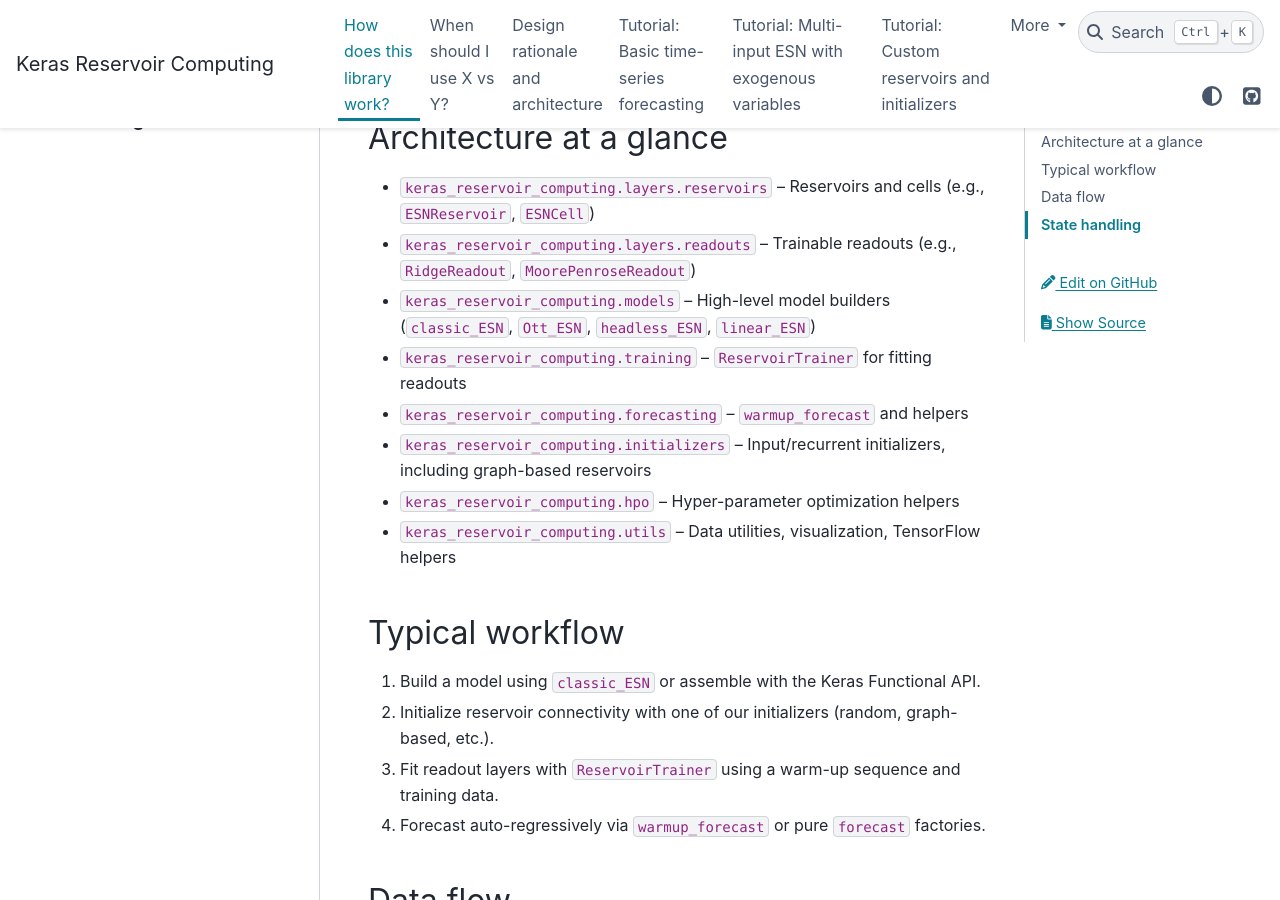
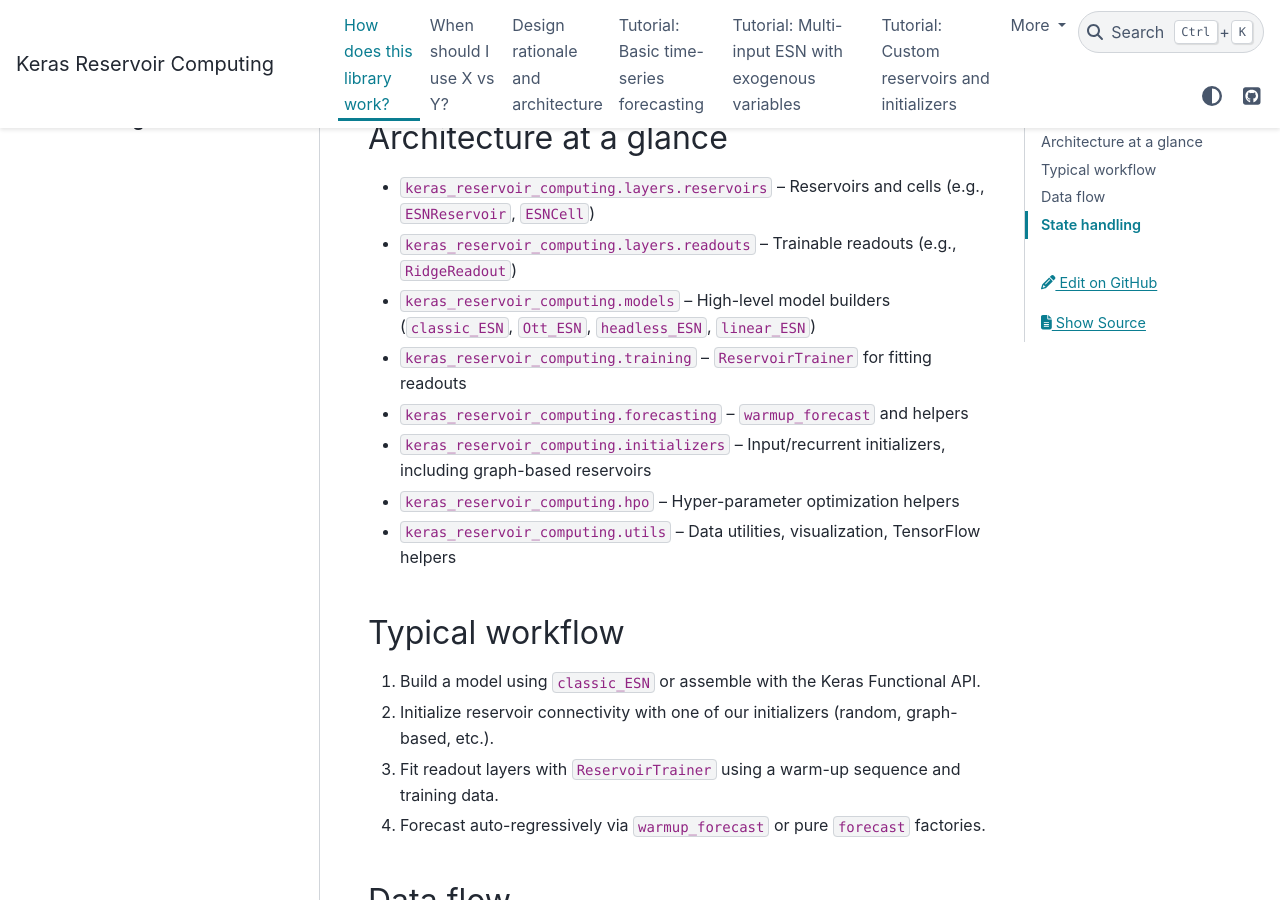
Before and after one commit to ZentropyUH/ESN, a Sphinx documentation site: the page built from docs/Guides/how_it_works.md, in a window 1280 px wide and 900 px high, scrolled down 492 px. Built offline with Sphinx 7.4.7 and the PyData theme 0.15.4, drawn with Linux system fonts in a browser that asks for light colours.

Commit message:
Remove references to MoorePenroseReadout layer

```diff
--- a/docs/Guides/how_it_works.md
+++ b/docs/Guides/how_it_works.md
@@ -10,7 +10,7 @@
 ## Architecture at a glance
 
 - `keras_reservoir_computing.layers.reservoirs` – Reservoirs and cells (e.g., `ESNReservoir`, `ESNCell`)
-- `keras_reservoir_computing.layers.readouts` – Trainable readouts (e.g., `RidgeReadout`, `MoorePenroseReadout`)
+- `keras_reservoir_computing.layers.readouts` – Trainable readouts (e.g., `RidgeReadout`)
 - `keras_reservoir_computing.models` – High-level model builders (`classic_ESN`, `Ott_ESN`, `headless_ESN`, `linear_ESN`)
 - `keras_reservoir_computing.training` – `ReservoirTrainer` for fitting readouts
 - `keras_reservoir_computing.forecasting` – `warmup_forecast` and helpers
```
Also changed, not shown: docs/Guides/when_to_use.md (+0 -1 lines).
